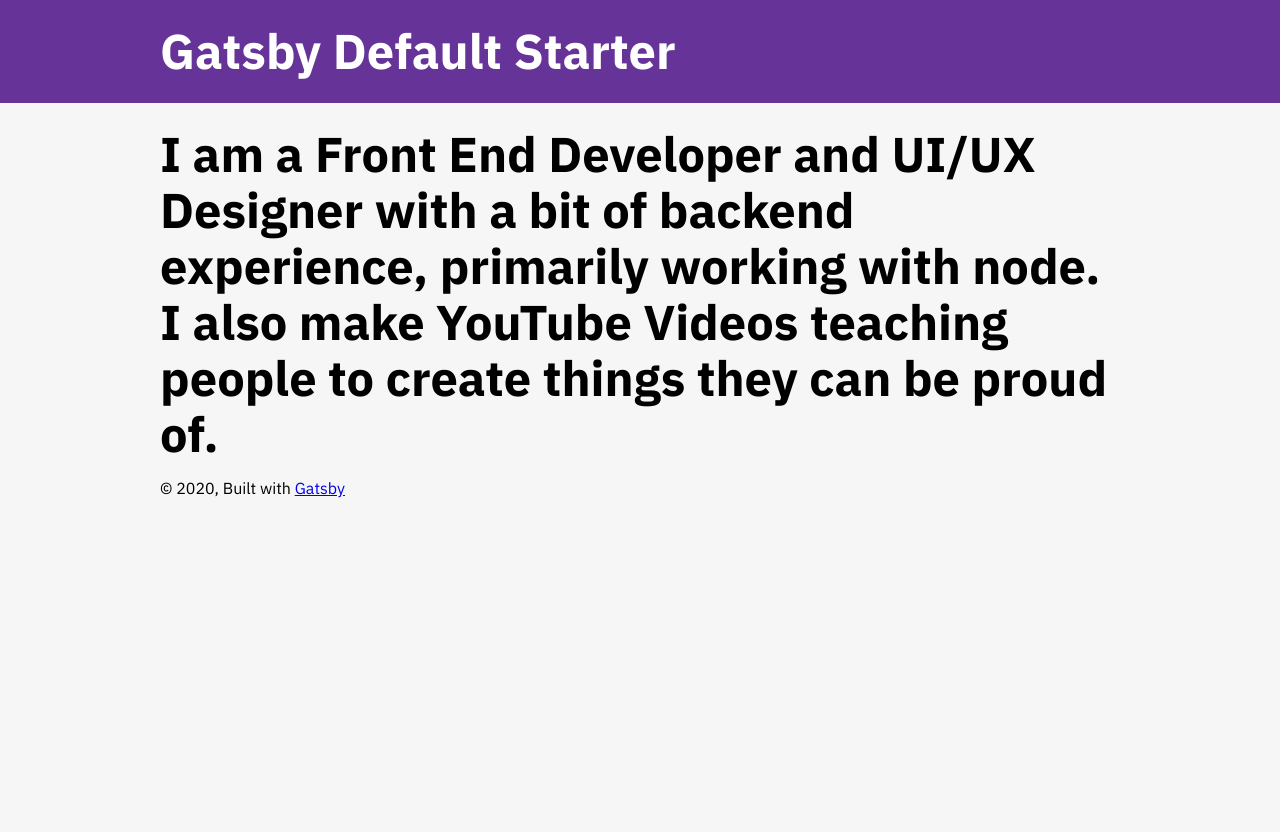
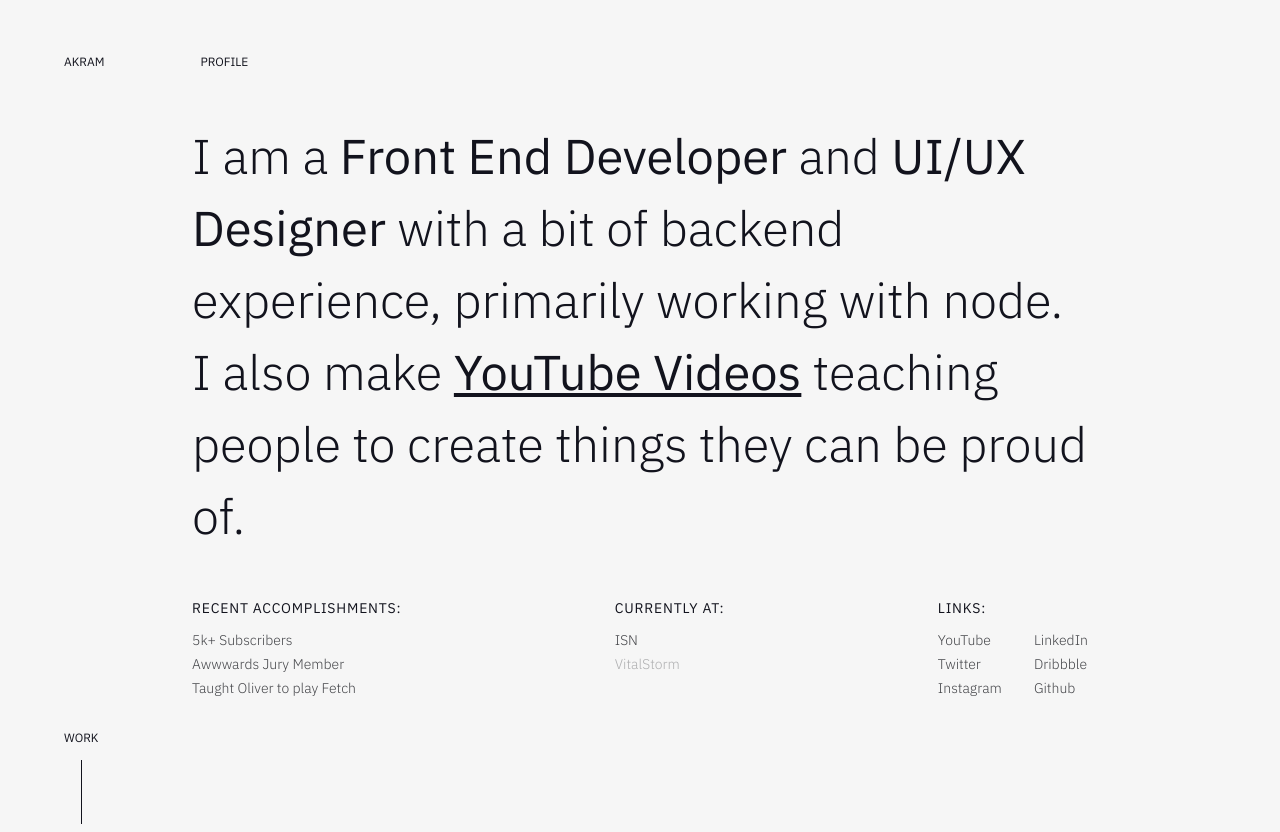
Before and after one commit to wrongakram/gatsby-framer-menu, a Gatsby site: page / in a window 1280 px wide. Before the commit the page ends 800 px from the top, so only its background shows below. Built offline with nearby package versions, Linux system fonts and the light colour scheme; Gatsby itself is replaced by a stand-in of ours.

Commit message:
Banner Header and acomplishments section created

```diff
--- /dev/null
+++ b/src/components/banner.js
@@ -0,0 +1,70 @@
+import { Link } from "gatsby"
+import React from "react"
+
+const Headline = () => (
+  <div className="container">
+    <h1 className="main-headline">
+      I am a <span className="semi-bold">Front End Developer</span> and
+      <span className="semi-bold"> UI/UX Designer</span> with a bit of backend
+      experience, primarily working with node. I also make{" "}
+      <span className="semi-bold underline">YouTube Videos</span> teaching
+      people to create things they can be proud of.
+    </h1>
+  </div>
+)
+
+const Accomplishments = () => (
+  <div className="container">
+    <div className="accomplishments-inner">
+      <ul>
+        <span>Recent Accomplishments:</span>
+        <li>5k+ Subscribers</li>
+        <li>Awwwards Jury Member</li>
+        <li>Taught Oliver to play Fetch</li>
+      </ul>
+      <ul>
+        <span>Currently at:</span>
+        <li>ISN</li>
+        <li className="disabled">VitalStorm</li>
+      </ul>
+      <ul>
+        <span>Links:</span>
+        <div className="columns">
+          <div className="column">
+            <li>
+              <a href="https://www.youtube.com/c/wrongakram">YouTube</a>
+            </li>
+            <li>
+              <a href="https://twitter.com/wrongakram">Twitter</a>
+            </li>
+            <li>
+              <a href="https://instagram.com/wrongakram">Instagram</a>
+            </li>
+          </div>
+          <div className="column">
+            <li>
+              <a href="https://www.linkedin.com/in/akram-khalid-12b977142/">
+                LinkedIn
+              </a>
+            </li>
+            <li>
+              <a href="https://dribbble.com/wrongakram">Dribbble</a>
+            </li>
+            <li>
+              <a href="https://github.com/wrongakram">Github</a>
+            </li>
+          </div>
+        </div>
+      </ul>
+    </div>
+  </div>
+)
+
+const Banner = () => (
+  <div className="banner">
+    <Headline />
+    <Accomplishments />
+  </div>
+)
+
+export default Banner
--- a/src/components/header.js
+++ b/src/components/header.js
@@ -2,41 +2,17 @@ import { Link } from "gatsby"
 import PropTypes from "prop-types"
 import React from "react"
 
-const Header = ({ siteTitle }) => (
-  <header
-    style={{
-      background: `rebeccapurple`,
-      marginBottom: `1.45rem`,
-    }}
-  >
-    <div
-      style={{
-        margin: `0 auto`,
-        maxWidth: 960,
-        padding: `1.45rem 1.0875rem`,
-      }}
-    >
-      <h1 style={{ margin: 0 }}>
-        <Link
-          to="/"
-          style={{
-            color: `white`,
-            textDecoration: `none`,
-          }}
-        >
-          {siteTitle}
-        </Link>
-      </h1>
+const Header = () => (
+  <header>
+    <div className="container">
+      <div className="header-inner">
+        <nav>
+          <Link to="/">AKRAM</Link>
+          <Link to="/profile">PROFILE</Link>
+        </nav>
+      </div>
     </div>
   </header>
 )
 
-Header.propTypes = {
-  siteTitle: PropTypes.string,
-}
-
-Header.defaultProps = {
-  siteTitle: ``,
-}
-
 export default Header
--- a/src/components/layout.js
+++ b/src/components/layout.js
@@ -28,19 +28,8 @@ const Layout = ({ children }) => {
   return (
     <>
       <Header siteTitle={data.site.siteMetadata.title} />
-      <div
-        style={{
-          margin: `0 auto`,
-          maxWidth: 960,
-          padding: `0 1.0875rem 1.45rem`,
-        }}
-      >
+      <div>
         <main>{children}</main>
-        <footer>
-          © {new Date().getFullYear()}, Built with
-          {` `}
-          <a href="https://www.gatsbyjs.org">Gatsby</a>
-        </footer>
       </div>
     </>
   )
--- a/src/pages/index.js
+++ b/src/pages/index.js
@@ -5,15 +5,24 @@ import Layout from "../components/layout"
 import Image from "../components/image"
 import SEO from "../components/seo"
 
+//components
+import Banner from "../components/banner"
+
 const IndexPage = () => (
   <Layout>
     <SEO title="Home" />
-    <h1>
-      I am a Front End Developer and UI/UX Designer with a bit of backend
-      experience, primarily working with node. I also make YouTube Videos
-      teaching people to create things they can be proud of.{" "}
-    </h1>
+    <Banner />
+    <ScrollForWork />
   </Layout>
 )
 
+const ScrollForWork = () => (
+  <div className="container">
+    <div className="scroll-for-work">
+      <span>WORK</span>
+      <span className="line"></span>
+    </div>
+  </div>
+)
+
 export default IndexPage
--- a/src/styles/App.scss
+++ b/src/styles/App.scss
@@ -1,10 +1,15 @@
 @import "./normalize.scss";
 @import "./varibles.scss";
+
+//Header
+@import "./components/header.scss";
+@import "./components/banner.scss";
 
 body {
   font-family: "ibm plex sans";
   font-size: 16px;
   background-color: $background;
+  color: $text;
 }
 
 h1,
@@ -42,3 +47,66 @@ small,
 .text_small {
   font-size: 0.8em;
 }
+
+a {
+  text-decoration: none;
+  color: $text;
+}
+
+ul {
+  margin: 0;
+  padding: 0;
+  span {
+    text-transform: uppercase;
+    font-size: 0.875rem;
+    font-weight: 400;
+    margin-bottom: 1rem;
+    display: block;
+    letter-spacing: 0.05rem;
+  }
+  .columns {
+    display: flex;
+    .column {
+      &:first-child {
+        margin-right: 2rem;
+      }
+    }
+  }
+  li {
+    list-style: none;
+    font-size: 0.875rem;
+    font-weight: 300;
+    color: $secondary;
+    margin-bottom: 0.5rem;
+    a {
+      color: $secondary;
+    }
+    &.disabled {
+      opacity: 0.4;
+    }
+  }
+}
+
+.container {
+  flex-grow: 1;
+  margin: 0 auto;
+  padding: 0 32px;
+  position: relative;
+  width: auto;
+  height: 100%;
+  @media (min-width: 1024px) {
+    max-width: 960px;
+  }
+  @media (min-width: 1216px) {
+    max-width: 1152px;
+  }
+  @media (min-width: 1408px) {
+    max-width: 1244px;
+  }
+  &.fluid {
+    padding: 0;
+    margin: 0;
+    background: red;
+    max-width: 100% !important;
+  }
+}
--- /dev/null
+++ b/src/styles/components/banner.scss
@@ -0,0 +1,42 @@
+.banner {
+  margin-top: 2rem;
+  width: 960px;
+  margin: 0 auto;
+  .main-headline {
+    font-weight: 300;
+    line-height: 4.5rem;
+    span.semi-bold {
+      font-weight: 400;
+    }
+    span.underline {
+      text-decoration: underline;
+    }
+  }
+}
+
+//Acommplishments
+.accomplishments-inner {
+  margin-top: 3rem;
+  display: flex;
+  align-items: flex-start;
+  justify-content: space-between;
+}
+
+.scroll-for-work {
+  position: absolute;
+  bottom: -8rem;
+  font-size: 0.75rem;
+  display: flex;
+  align-items: center;
+  flex-direction: column;
+  span {
+    display: block;
+    margin: 8px auto;
+  }
+  .line {
+    display: block;
+    width: 1px;
+    background: $text;
+    height: 4rem;
+  }
+}
--- /dev/null
+++ b/src/styles/components/header.scss
@@ -0,0 +1,15 @@
+header {
+  .header-inner {
+    height: 120px;
+    display: flex;
+    align-items: center;
+    nav {
+      a {
+        font-size: 0.75rem;
+        &:last-child {
+          margin-left: 6rem;
+        }
+      }
+    }
+  }
+}
--- a/src/styles/varibles.scss
+++ b/src/styles/varibles.scss
@@ -4,3 +4,4 @@ $white: #ffffff;
 
 $background: #f6f6f6;
 $text: #12131d;
+$secondary: #434448;
```
